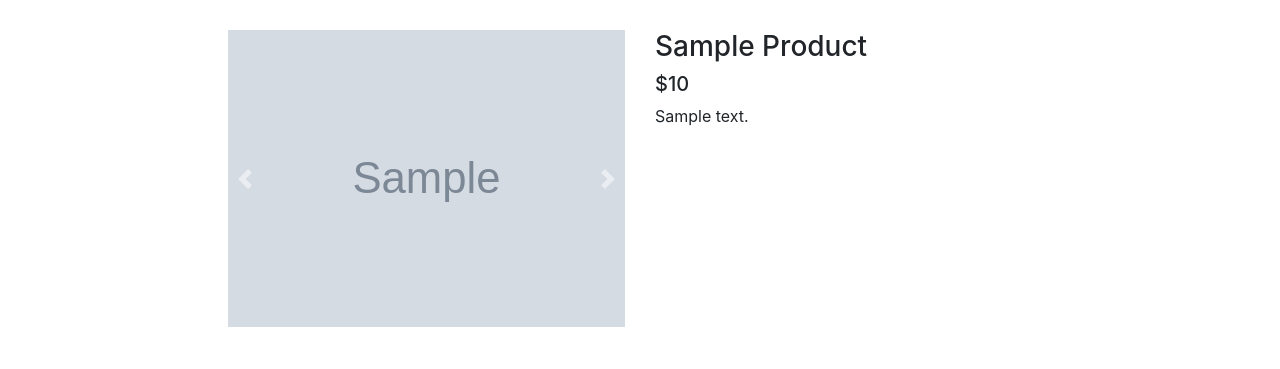
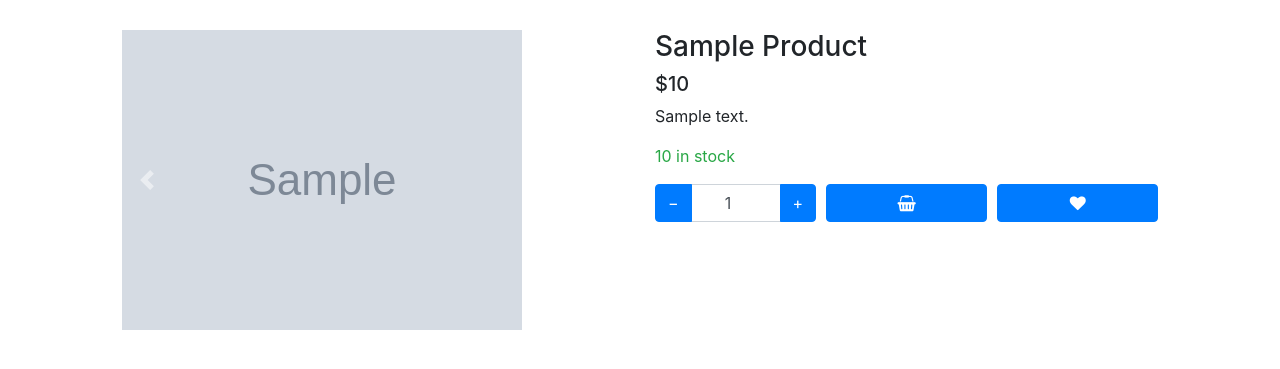
Before and after one commit to saruttreesorn/php-class-d19, a PHP site: template templates/detail.twig in a window 1280 px wide. Shown: the part 56-425 px from the top of the page. Run offline with PHP 8.4, Linux system fonts and the light colour scheme; the template is opened without the code that fills it: most values are stand-ins (such as "Sample title", 1, 10 or a date in 2020); grey boxes marked "Sample" are stand-in pictures; some libraries are stand-ins or nearby versions.

Commit message:
include available quantity in product detail

```diff
--- a/templates/detail.twig
+++ b/templates/detail.twig
@@ -5,7 +5,7 @@
     {% include 'partials/navigation.twig' %}
         <main class="container-fluid" style="padding-top:30px;">
             <div class="row">
-                <div class="col-md-4 offset-md-2">
+                <div class="col-md-5 offset-md-1">
                     {% if detail.images | length > 1 %}
                     <div class="carousel slide" id="product-carousel" data-ride="carousel">
                         <div class="carousel-inner">
@@ -38,12 +38,62 @@
                         <span class="sr-only">Next</span>
                     </a>
                 </div>
-                <div class="col-md-4">
+                <div class="col-md-5">
                     <h3 class="text-capitalize">{{detail.product.name}}</h3>
                     <h5 class="price">{{detail.product.price}}</h5>
                     <p>{{detail.product.description}}</p>
+                    {% set class= ( detail.product.quantity < 5 ) ? 'text-danger' : 'text-success' %}
+                    <p class="{{class}}"> {{detail.product.quantity}} in stock</p>
+                    <form id="cart-form w-100" method="get">
+                        <div class="form-row flex-wrap">
+                            <div class="col-md-4 col-sm-6 col-6">
+                                <div class="input-group flex-nowrap" style="min-width:8em;">
+                                    <div class="input-group-prepend">
+                                        <button id="minus" class="btn btn-primary" type="button">&minus;</button>
+                                    </div>
+                                    <input id="quantity" type="number" class="form-control text-center" name="quantity" value="1" max="{{detail.product.quantity}}" min="1">
+                                    <div class="input-group-append">
+                                        <button id="plus" class="btn btn-primary"  type="button">&plus;</button>
+                                    </div>
+                                </div>
+                            </div>
+                            <div class="col-md-4 col-sm-3 col-3">
+                                <button type="submit" class="btn btn-primary w-100" name="add" value="cart">
+                                    <i class="fa fa-shopping-basket"></i>
+                                </button>
+                            </div>
+                            <div class="col-md-4 col-sm-3 col-3">
+                                <button type="submit" class="btn btn-primary w-100" name="add" value="list">
+                                    <i class="fa fa-heart"></i>
+                                </button>
+                            </div>
+                        </div>
+                        <input type="hidden" name="product_id" value="{{detail.product.product_id}}">
+                    </form>
                 </div>
             </div>
         </main>
+        <script>
+        // script for add and minus button
+        $(document).ready(
+            () => {
+                let qty = $('#quantity').val();
+                let max = $('#quantity').attr('max');
+
+                $('#plus').click( () => {
+                    qty++;
+                    if( qty <= max ){
+                         $('#quantity').val(qty);
+                    }
+                });
+                $('#minus').click( () => {
+                    if( qty > 1 ){
+                        qty--;
+                        $('#quantity').val(qty);
+                    }
+                });
+            }
+        );
+        </script>
     </body>
 </html>
```
Also changed, not shown: classes/Product.php (+7 -2 lines), classes/ProductDetail.php (+8 -5 lines).
